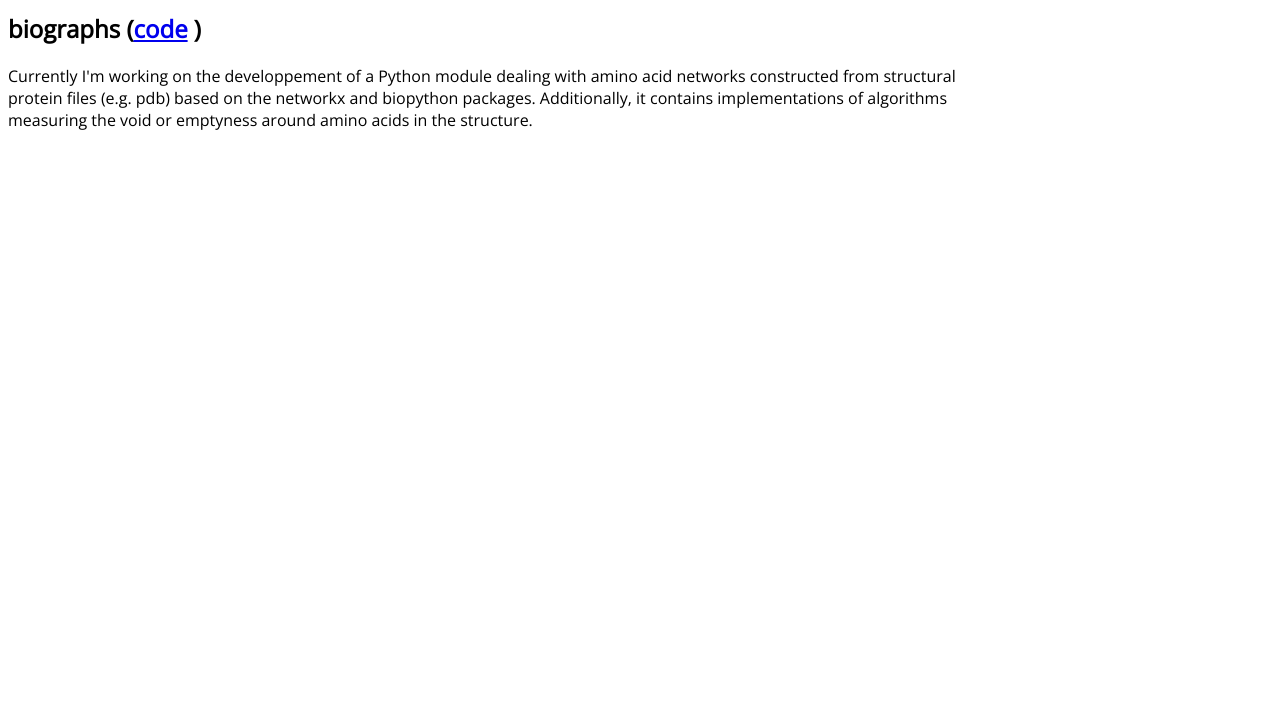
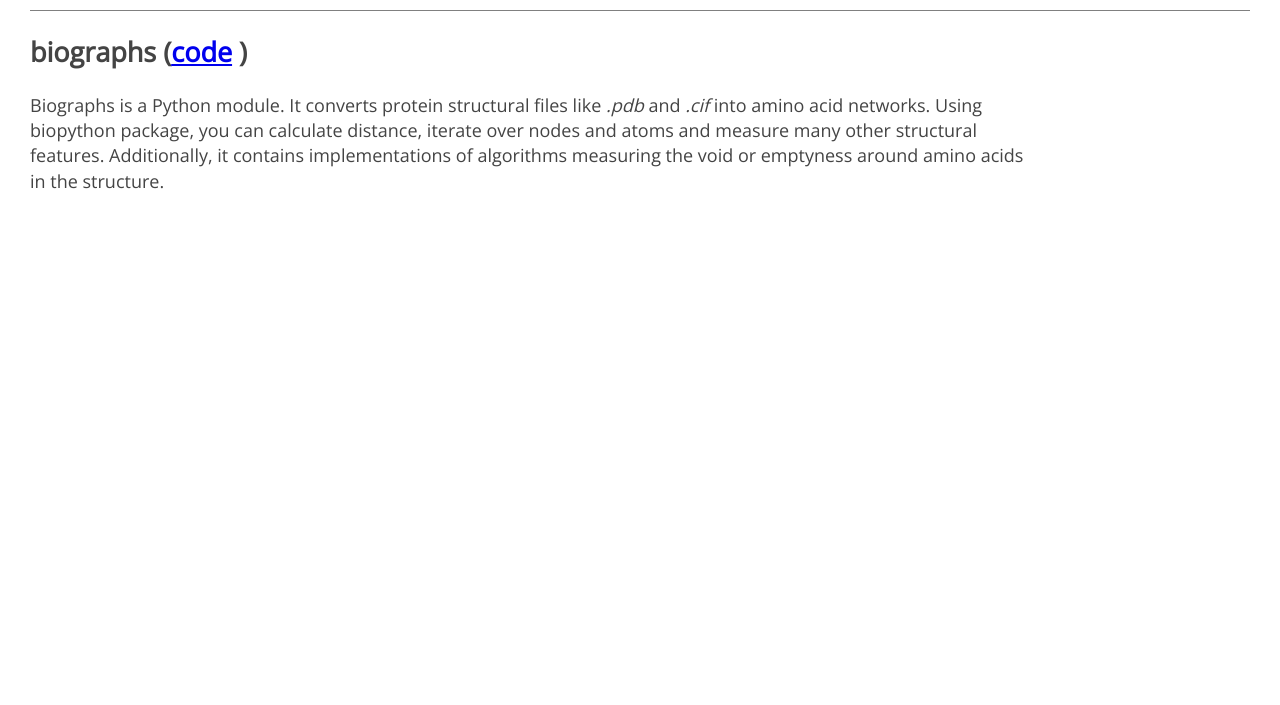
Before and after one commit to rodogi/old_website, a plain HTML site: page code.html in a window 1280 px wide. Shown: the part 95-800 px from the top of the page. Drawn offline with nearby package versions, Linux system fonts and the light colour scheme.

Commit message:
name article

```diff
--- a/assets/style.css
+++ b/assets/style.css
@@ -1,5 +1,12 @@
 body {font-family: 'Open Sans', sans-serif;
+	font-size: 18px;
+	margin: 30px;
+	line-height: 1.4;
+	color:#444;
+	padding:0;
 }
+
+
 
 .top{
 	border-bottom: 1px solid gray;
--- a/code.html
+++ b/code.html
@@ -3,7 +3,7 @@
 <html lang='eng'>
 	<head>
 		<link rel="stylesheet" type='text/css' href='assets/style.css'>
-		<title>RDG - Papers</title>
+		<title>Rodrigo Dorantes-Gilardi's - Papers</title>
 		<link href="https://fonts.googleapis.com/css?family=Open+Sans"
 		type='text/css' rel="stylesheet">
 	</head>
@@ -29,12 +29,13 @@
 		<div id='code'>
 			<h2> biographs (<a href="https://github.com/rodogi/biographs">code</a>
 		) </h2>
-			Currently I'm working on the developpement of a Python module dealing
-			with amino acid networks constructed from structural protein files (e.g.
-			pdb) based on the networkx and biopython packages. Additionally, it
-			contains implementations of algorithms measuring the void or emptyness
-			around amino acids in the structure.
-			</div>
+			Biographs is a Python module. It converts protein
+			structural files like <em> .pdb </em> and <em> .cif </em> into amino
+			acid networks. Using biopython package, you can calculate distance,
+			iterate over nodes and atoms and measure many other structural features.
+
+			Additionally, it contains implementations of algorithms measuring the
+			void or emptyness around amino acids in the structure.  </div>
 
 
 
```
Also changed, not shown: index.html (+3 -4 lines), research.html (+5 -4 lines), 1 other file.
